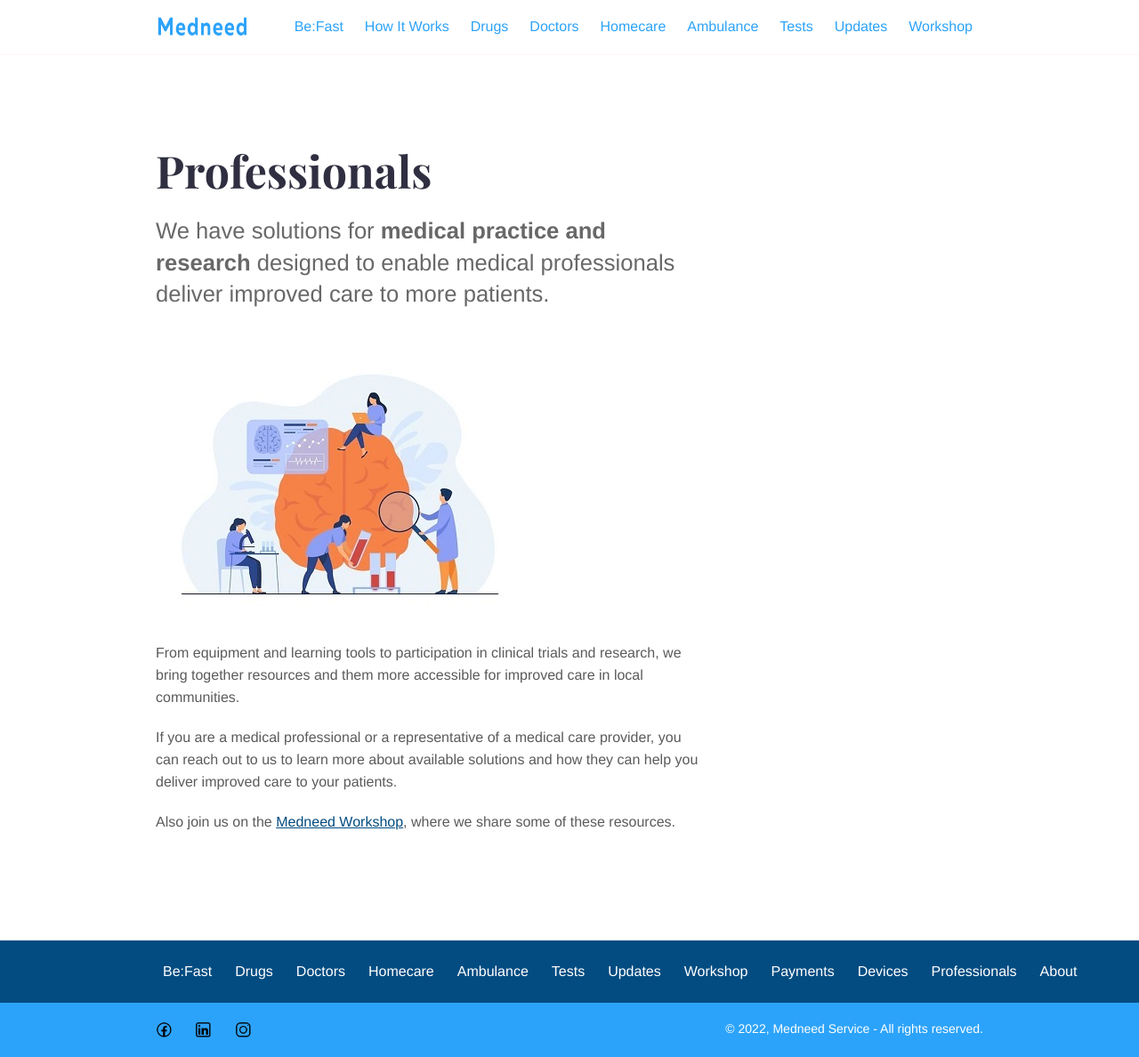
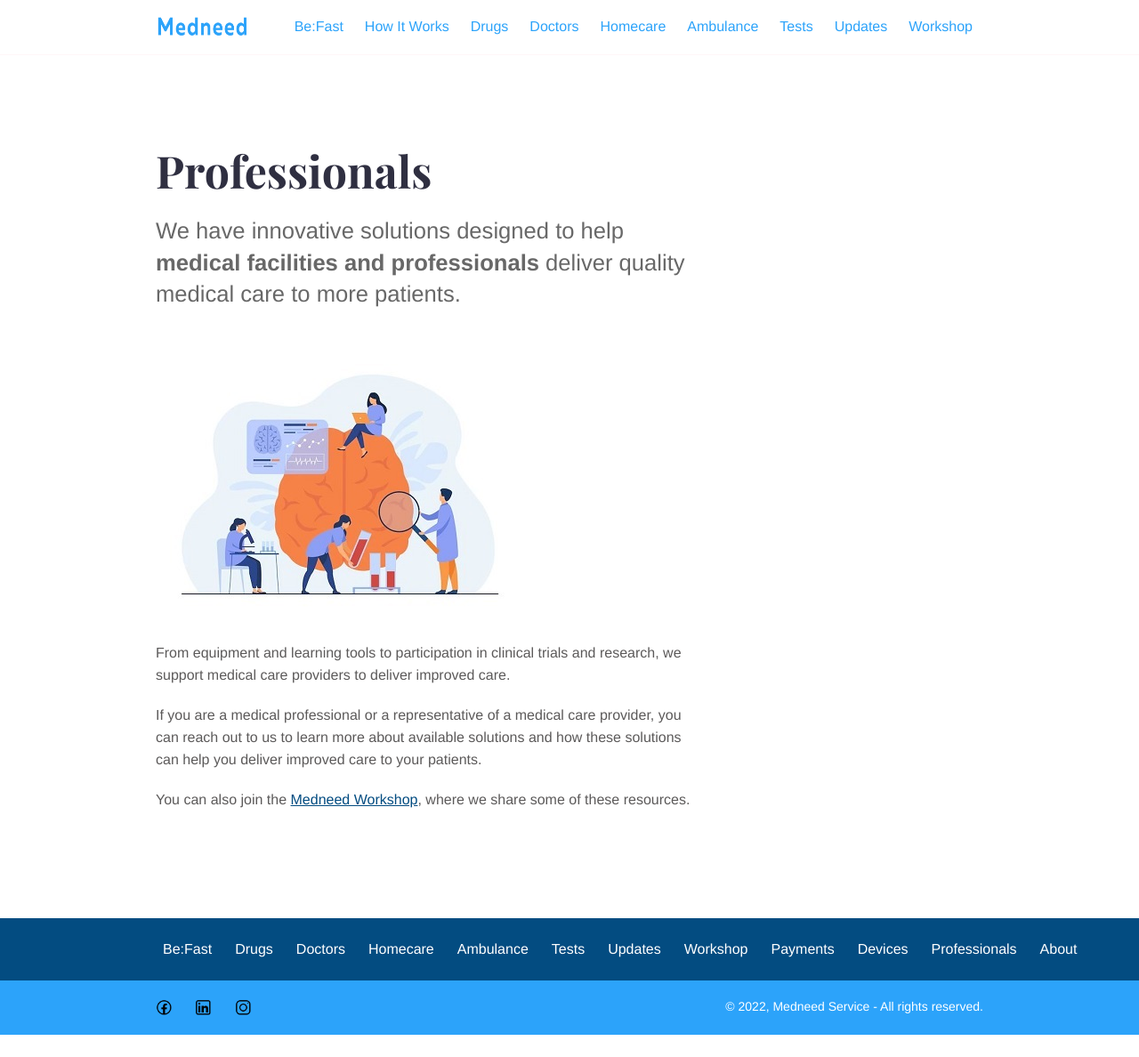
Before and after one commit to Iraneus/betamedneed, a Jekyll site: the page built from _services/professionals.md, in a window 1280 px wide. Shown: the whole page at 89% size. Built offline with Jekyll 4.4.1, drawn with Linux system fonts in a browser that asks for light colours; after the commit the page ends 1163 px from its top, so only the background shows below that.

Commit message:
edit professionals

```diff
--- a/_services/professionals.md
+++ b/_services/professionals.md
@@ -6,13 +6,13 @@
 layout: service
 ---
 
-We have solutions for **medical practice and research** designed to enable medical professionals deliver improved care to more patients.
+We have innovative solutions designed to help **medical facilities and professionals** deliver quality medical care to more patients.
 
 ![Research Tools](/images/illustrations/research.jpg)
 
 
-From equipment and learning tools to participation in clinical trials and research, we bring together resources and them more accessible for improved care in local communities.
+From equipment and learning tools to participation in clinical trials and research, we support medical care providers to deliver improved care.
 
-If you are a medical professional or a representative of a medical care provider, you can reach out to us to learn more about available solutions and how they can help you deliver improved care to your patients.
+If you are a medical professional or a representative of a medical care provider, you can reach out to us to learn more about available solutions and how these solutions can help you deliver improved care to your patients.
 
-Also join us on the <a href="/services/workshop">Medneed Workshop</a>, where we share some of these resources.
+You can also join the <a href="/services/workshop">Medneed Workshop</a>, where we share some of these resources.
```
